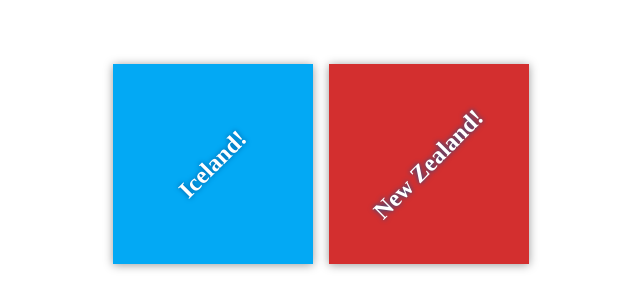
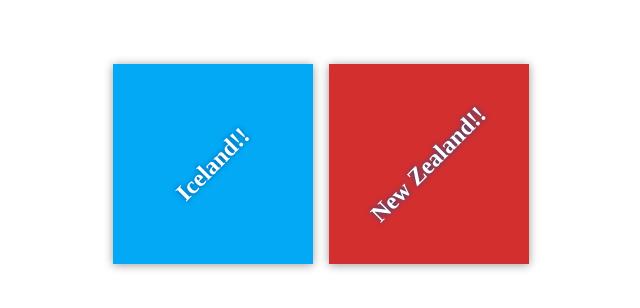
Before and after one commit to Blizz003/my_travel_plans, a plain HTML site: page index.html in a window 1280 px wide. Shown: the part 236-544 px from the top of the page, 319-959 px from the left. Drawn offline with Linux system fonts and the light colour scheme.

Commit message:
double excalmitory

```diff
--- a/index.html
+++ b/index.html
@@ -11,11 +11,11 @@
     <div class="container">
         <div class="destination-container">
             <div class="destination" id="iceland">
-                <h2>Iceland!</h2>
+                <h2>Iceland!!</h2>
             </div>
 
             <div class="destination" id="newzealand">
-                <h2>New Zealand!</h2>
+                <h2>New Zealand!!</h2>
             </div>
         </div>
     </div>
```
